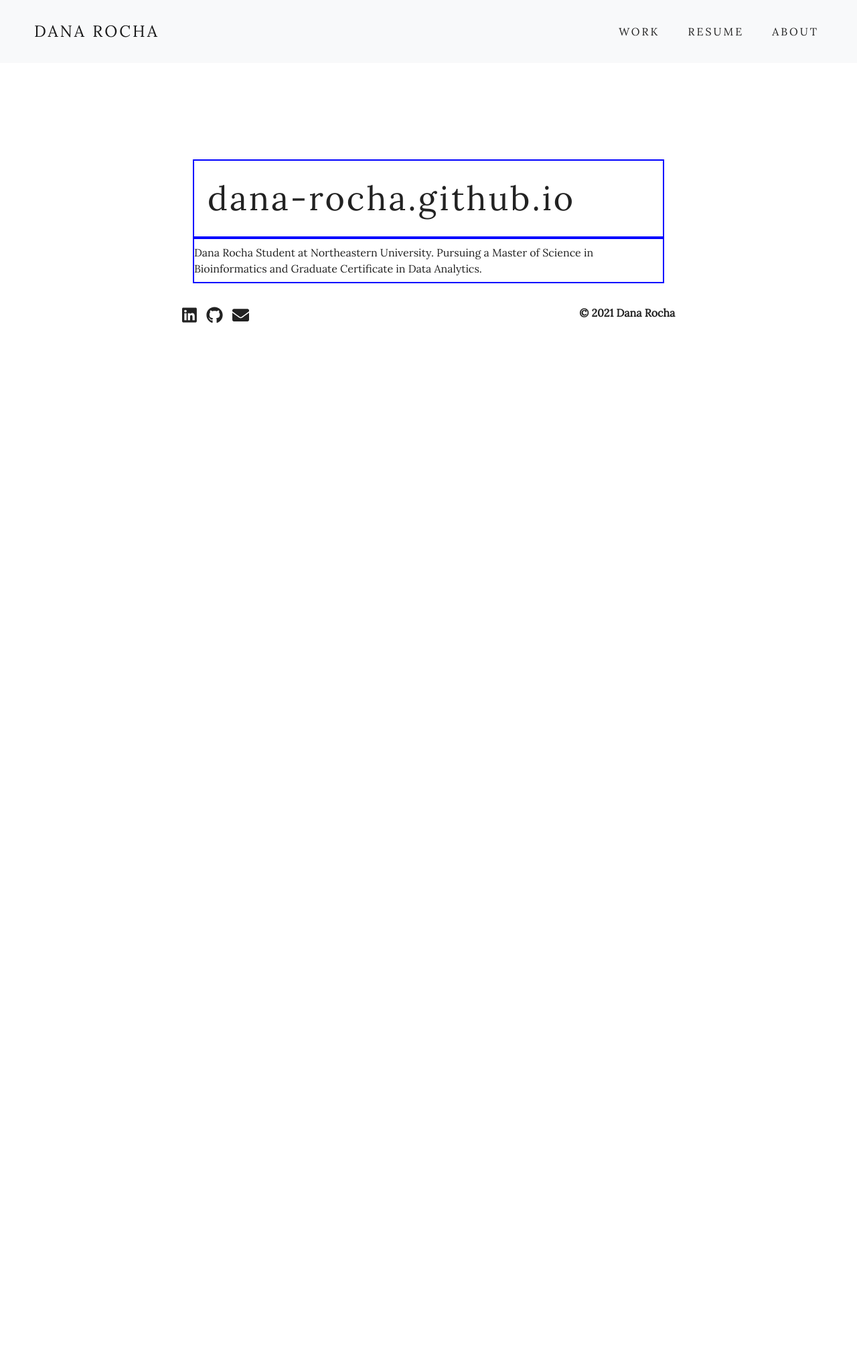
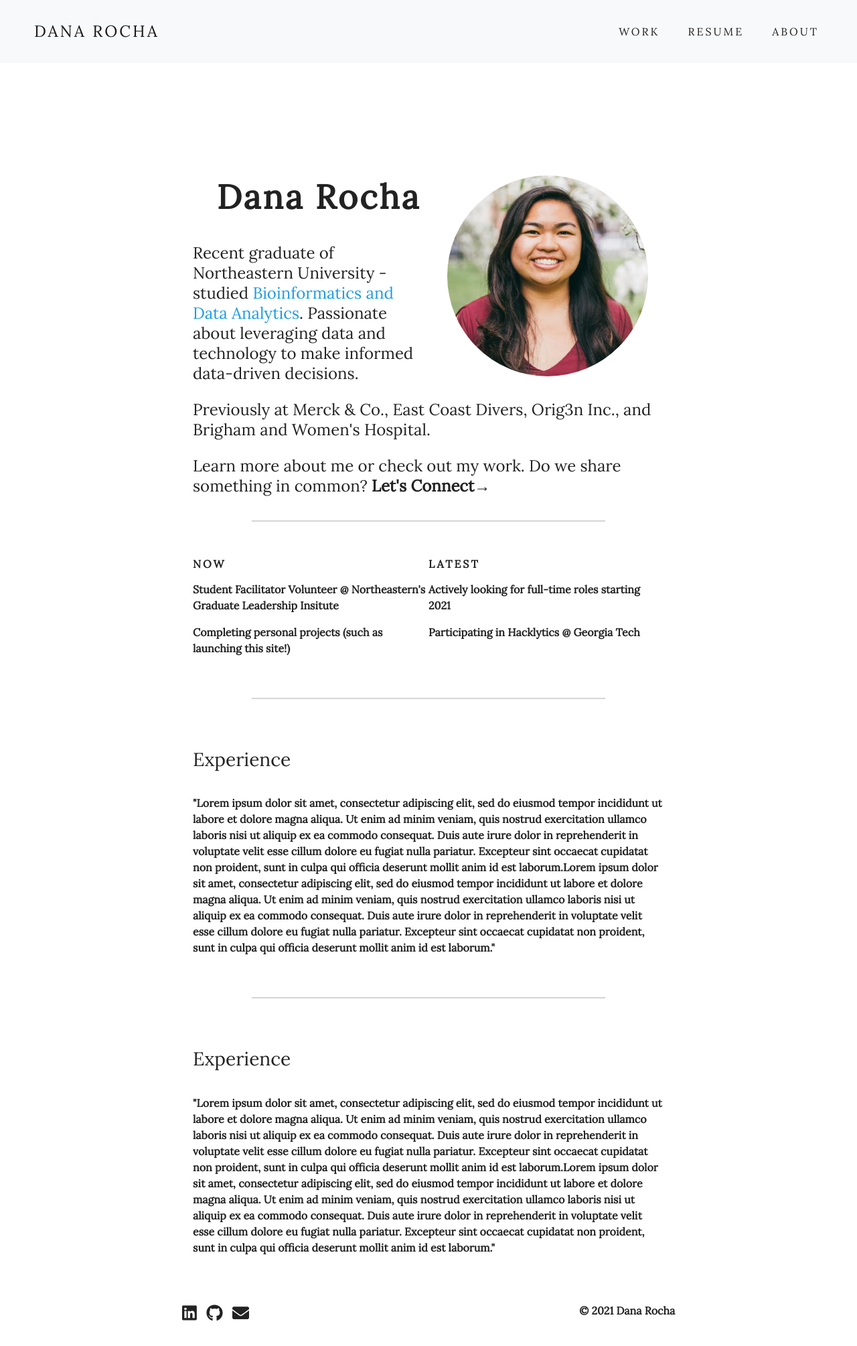
Before and after one commit to dana-rocha/dana-rocha.github.io, a Jekyll site: the page built from index.html, in a window 1280 px wide. Shown: the whole page at 67% size. Built offline with Jekyll 4.4.1, drawn with Linux system fonts in a browser that asks for light colours; nearby versions of some CDN libraries; our own code applies the rules of GitHub Pages for plain Markdown files; before the commit the page ends 900 px from its top, so only the background shows below that.

Commit message:
Fixing styles and files for Jekyll

```diff
--- a/_layouts/default.html
+++ b/_layouts/default.html
@@ -9,7 +9,7 @@
     <script src="https://cdn.jsdelivr.net/npm/@popperjs/core@2.5.4/dist/umd/popper.min.js" integrity="sha384-q2kxQ16AaE6UbzuKqyBE9/u/KzioAlnx2maXQHiDX9d4/zp8Ok3f+M7DPm+Ib6IU" crossorigin="anonymous"></script>
     <script src="https://cdn.jsdelivr.net/npm/bootstrap@5.0.0-beta1/dist/js/bootstrap.min.js" integrity="sha384-pQQkAEnwaBkjpqZ8RU1fF1AKtTcHJwFl3pblpTlHXybJjHpMYo79HY3hIi4NKxyj" crossorigin="anonymous"></script>
     <script src="https://use.fontawesome.com/releases/v5.0.8/js/all.js"></script>
-    <link href="../styles/main.css" rel="stylesheet">
+    <link href="/styles/main.css" rel="stylesheet">
 </head>
 <body>
 
--- a/layouts/index.html
+++ b/index.html
@@ -1,43 +1,7 @@
-<!DOCTYPE html>
-<html lang="en">
-<head>
-    <meta charset="UTF-8">
-    <meta name="viewport" content="width=device-width, initial-scale=1">
-    <title>Dana Rocha</title>
-    <link rel="stylesheet" href="https://maxcdn.bootstrapcdn.com/bootstrap/4.0.0/css/bootstrap.min.css">
-    <script src="https://ajax.googleapis.com/ajax/libs/jquery/3.3.1/jquery.min.js"></script>
-    <script src="https://cdn.jsdelivr.net/npm/@popperjs/core@2.5.4/dist/umd/popper.min.js" integrity="sha384-q2kxQ16AaE6UbzuKqyBE9/u/KzioAlnx2maXQHiDX9d4/zp8Ok3f+M7DPm+Ib6IU" crossorigin="anonymous"></script>
-    <script src="https://cdn.jsdelivr.net/npm/bootstrap@5.0.0-beta1/dist/js/bootstrap.min.js" integrity="sha384-pQQkAEnwaBkjpqZ8RU1fF1AKtTcHJwFl3pblpTlHXybJjHpMYo79HY3hIi4NKxyj" crossorigin="anonymous"></script>
-    <script src="https://use.fontawesome.com/releases/v5.0.8/js/all.js"></script>
-    <link href="../styles/old_main.css" rel="stylesheet">
-</head>
-<body>
-
-<header>
-<!-- Navigation -->
-<nav class="navbar navbar-expand-md navbar-light bg-light py-4">
-<div class="container-fluid">
-  <a class="navbar-brand" id="brand" href="#">DANA ROCHA</a>
-  <button class="navbar-toggler" type="button" data-bs-toggle="collapse" data-target="#navbarResponsive">
-    <span class="navbar-toggler-icon"></span>
-  </button>
-  <div class="collapse navbar-collapse" id="navbarResponsive">
-    <ul class="navbar-nav ml-auto">
-      <li class="nav-item">
-        <a class="nav-link mx-2" href="https://www.merck.com/" target="_blank">WORK</a>
-      </li>
-      <li class="nav-item">
-        <a class="nav-link mx-2" href="../resume/DanaRocha_Resume.pdf">RESUME</a>
-      </li>
-      <li class="nav-item">
-        <a class="nav-link mx-2" href="#">ABOUT</a>
-      </li>
-  </div>
-</div>
-</nav>
-<header>
-
-<main>
+---
+layout: default
+title: Dana Rocha
+---
 
 <!-- About Secton -->
 <div class="row text-center">
@@ -112,20 +76,3 @@
   </p>
   </div>
 </div>
-
-</main>
-
-<!--- Footer -->
-<footer id="main-footer">
-  <div class="social">
-    <a href="https://www.linkedin.com/in/rochadana/" target="_blank"><i class="fab fa-linkedin"></i></a>
-    <a href="https://github.com/dana-rocha" target="_blank"><i class="fab fa-github"></i></a>
-    <a href="mailto:dbridgette.rocha@gmail.com" target="_blank"><i class="fas fa-envelope"></i></a>
-  </div>
-  <div class="footer_copy">
-    <h6><strong> &copy; 2021 Dana Rocha </strong></h6>
-  </div>
-</footer>
-
-</body>
-</html>
--- a/styles/main.css
+++ b/styles/main.css
@@ -28,7 +28,7 @@
 }
 
 h1, h4, p {
-  border: 2px solid blue;
+  /*border: 2px solid blue;*/
   padding-top: 0.5em;
   padding-bottom: 0.5em;
   margin: 0;
@@ -69,9 +69,6 @@
   width: 75%;
 }
 
-.row {
-  border: 2px dashed green;
-}
 
 /****** NavBar ******/
 
```
Also changed, not shown: resume/index.html (deleted, +0 -8 lines).
